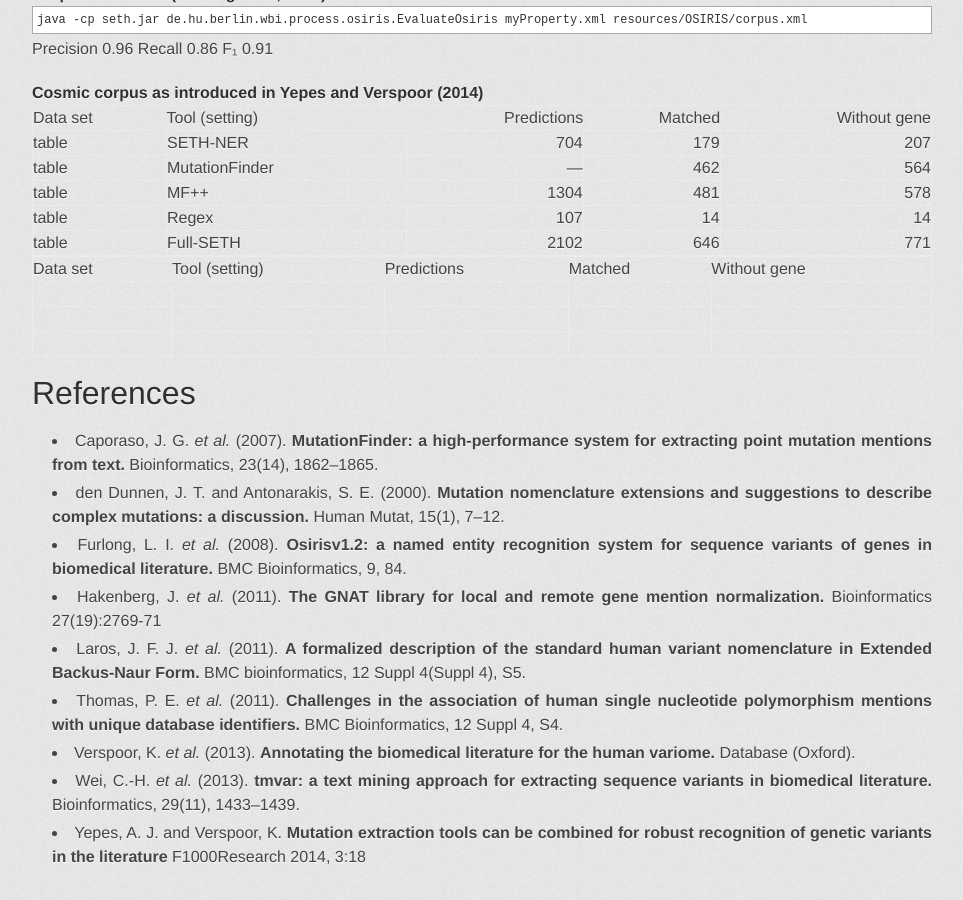
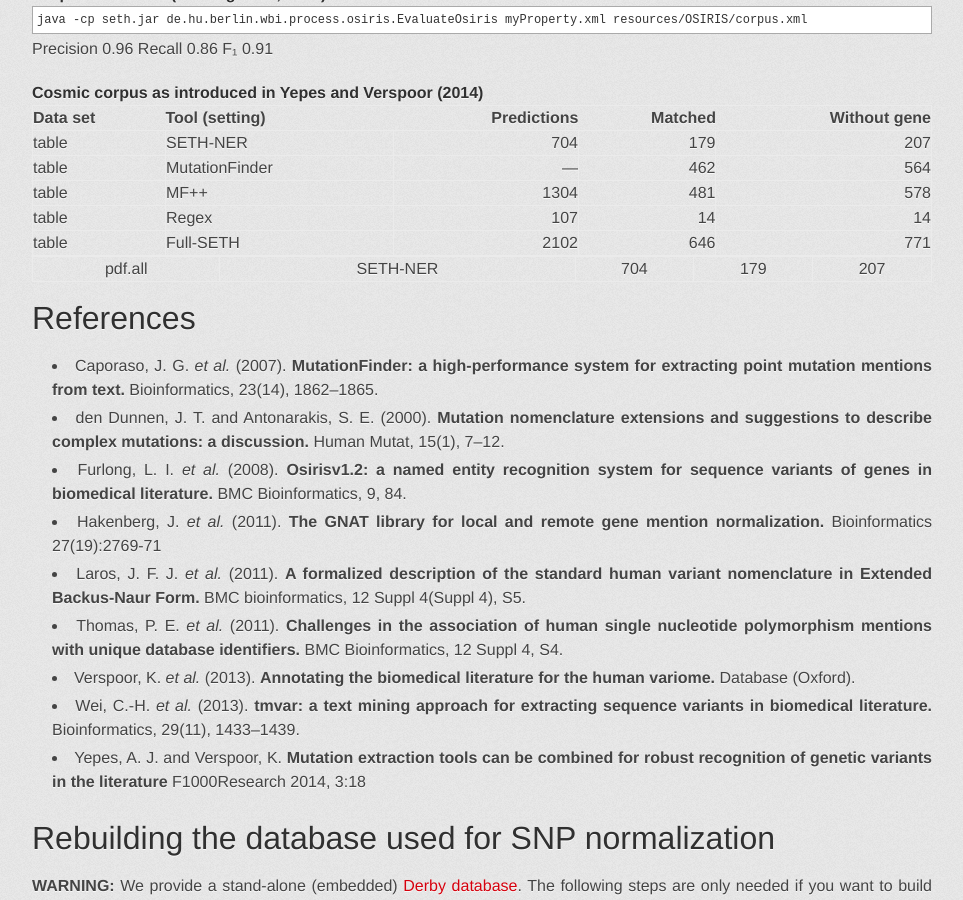
Before and after one commit to rockt/SETH, a Jekyll site: the page built from index.md, in a window 1280 px wide and 900 px high, scrolled down 3675 px. Shown: the whole window, without its empty margins (158-1121 px from the left). Built offline with Jekyll 4.4.1, drawn with Linux system fonts in a browser that asks for light colours; some web fonts are replaced.

Commit message:
Update index.md

```diff
--- a/index.md
+++ b/index.md
@@ -242,7 +242,7 @@ F₁        0.91
 #### Cosmic corpus as introduced in Yepes and Verspoor (2014)
 
 
-| Data set | Tool (setting) | Predictions | Matched | Without gene |
+|**Data set** | **Tool (setting)** | **Predictions** | **Matched** | **Without gene** |
 |:---------|:---------------|------------:|--------:|-------------:|
 |table     | SETH-NER       | 704         | 179     | 207          |
 |table     | MutationFinder | ---         | 462     | 564          |
@@ -250,12 +250,8 @@ F₁        0.91
 |table     | Regex          | 107         | 14      | 14           |
 |table     | Full-SETH      | 2102        | 646     | 771          |
 
+|pdf.all   | SETH-NER       | 704         | 179     | 207          |
 
-| Data set | Tool (setting) | Predictions | Matched | Without gene |
-|----------|----------------|-------------|---------|--------------|
-|          |                |             |         |              |
-|          |                |             |         |              |
-|          |                |             |         |              |
 
 
 # References
```
